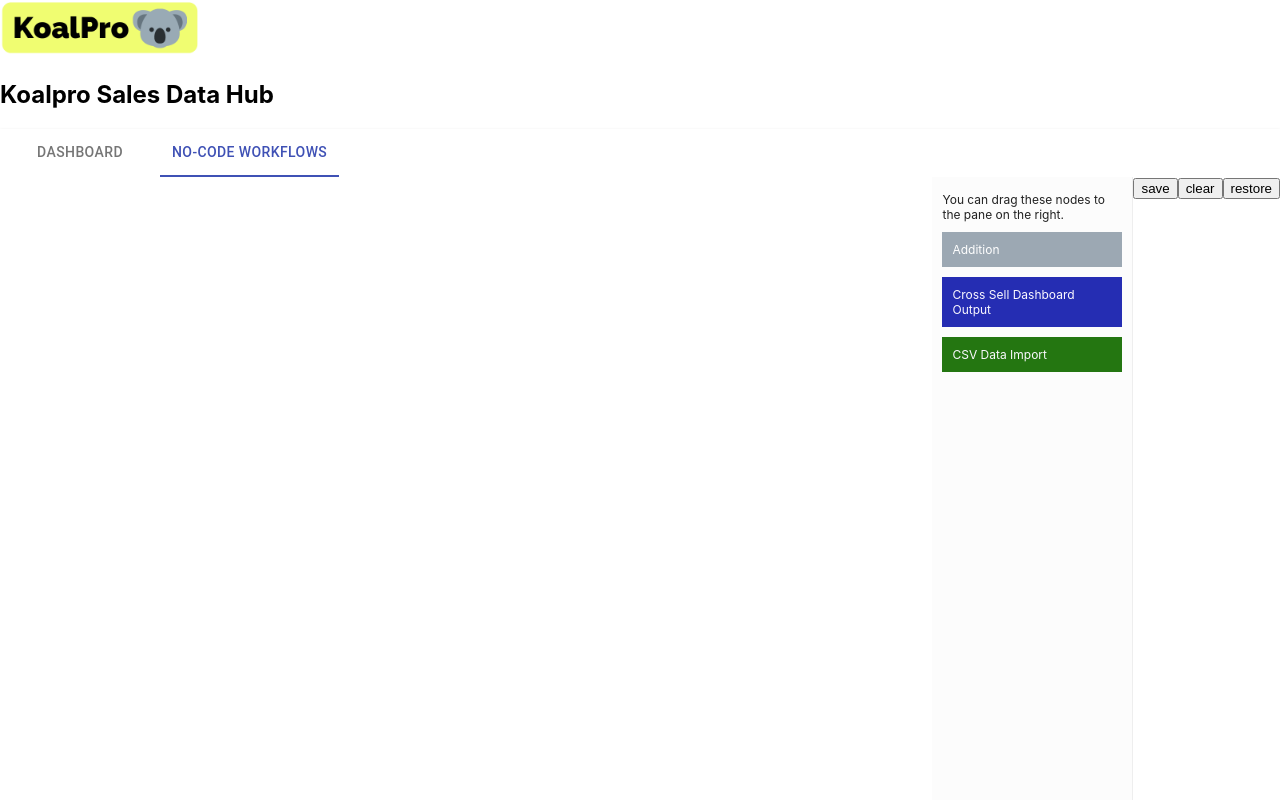
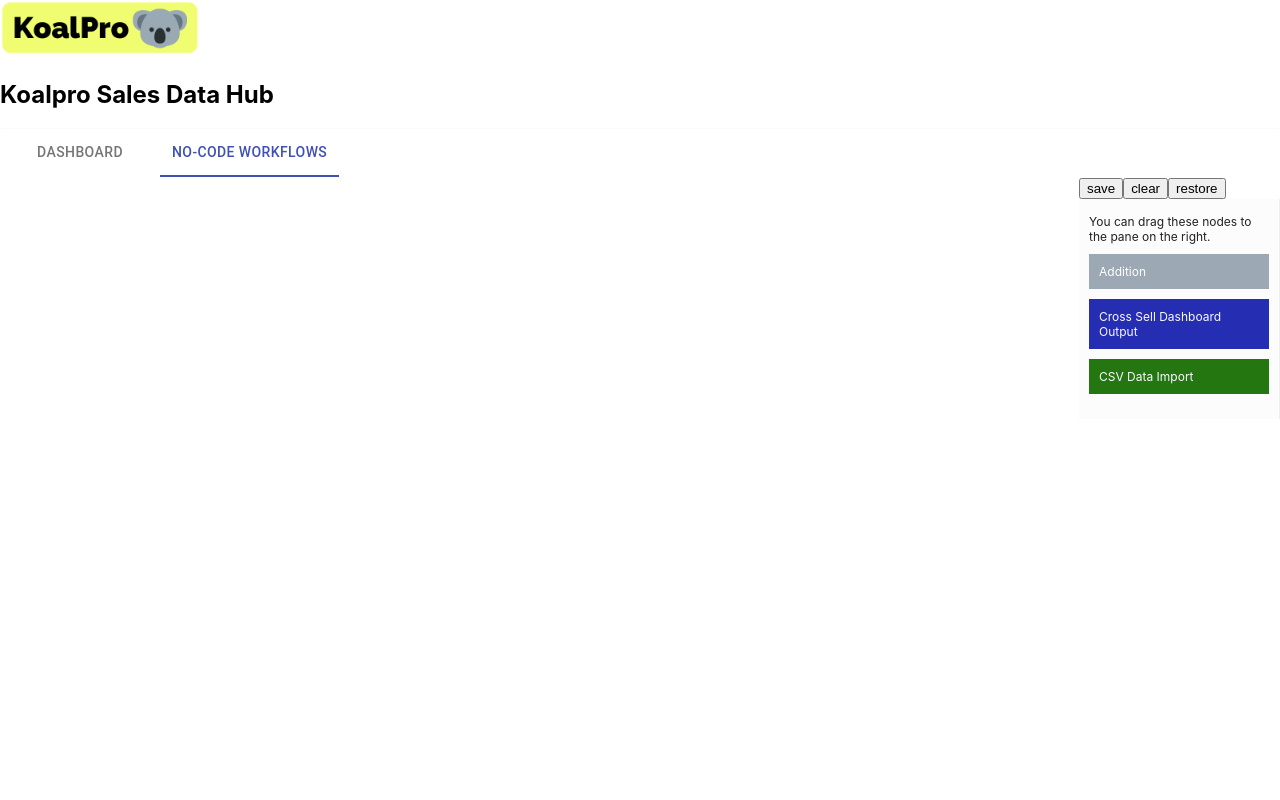
Before and after one commit to gmaruzhenko/koalpro, a React (Create React App) app in the folder frontend/: page / in a window 1280 px wide. Both pictures are taken after a click on the tab "NO-CODE WORKFLOWS". Shown: the top 800 px of the page. Built offline with nearby package versions, Linux system fonts and the light colour scheme; no server answers.

Commit message:
made better style for controls

```diff
--- a/frontend/src/components/DnDFlow.js
+++ b/frontend/src/components/DnDFlow.js
@@ -140,17 +140,15 @@ const DnDFlow = () => {
                                    style={flowStyles}
                                    nodeTypes={nodeTypes}/>
                     </div>
-
-                <Sidebar />
-                    <div className="save__controls">
+                    <div>
                         <button onClick={onSave}>save</button>
                         <button onClick={onClear}>clear</button>
                         <button onClick={onRestore}>restore</button>
+                        <Sidebar />
+                    </div>
 
-                    </div>
+
                 </ReactFlowProvider>
-                {/*<button className="primary" onClick={() => console.log(flow_elements_to_config(elements))}>Click to console log nodes JSON object and send to FLASK</button>*/}
-
             </div>
         </div>
 
--- a/frontend/src/css/dnd.css
+++ b/frontend/src/css/dnd.css
@@ -31,7 +31,7 @@
     }
 
     .dndflow aside {
-        width: 20%;
+        width: 100%;
         max-width: 180px;
     }
 }
```
